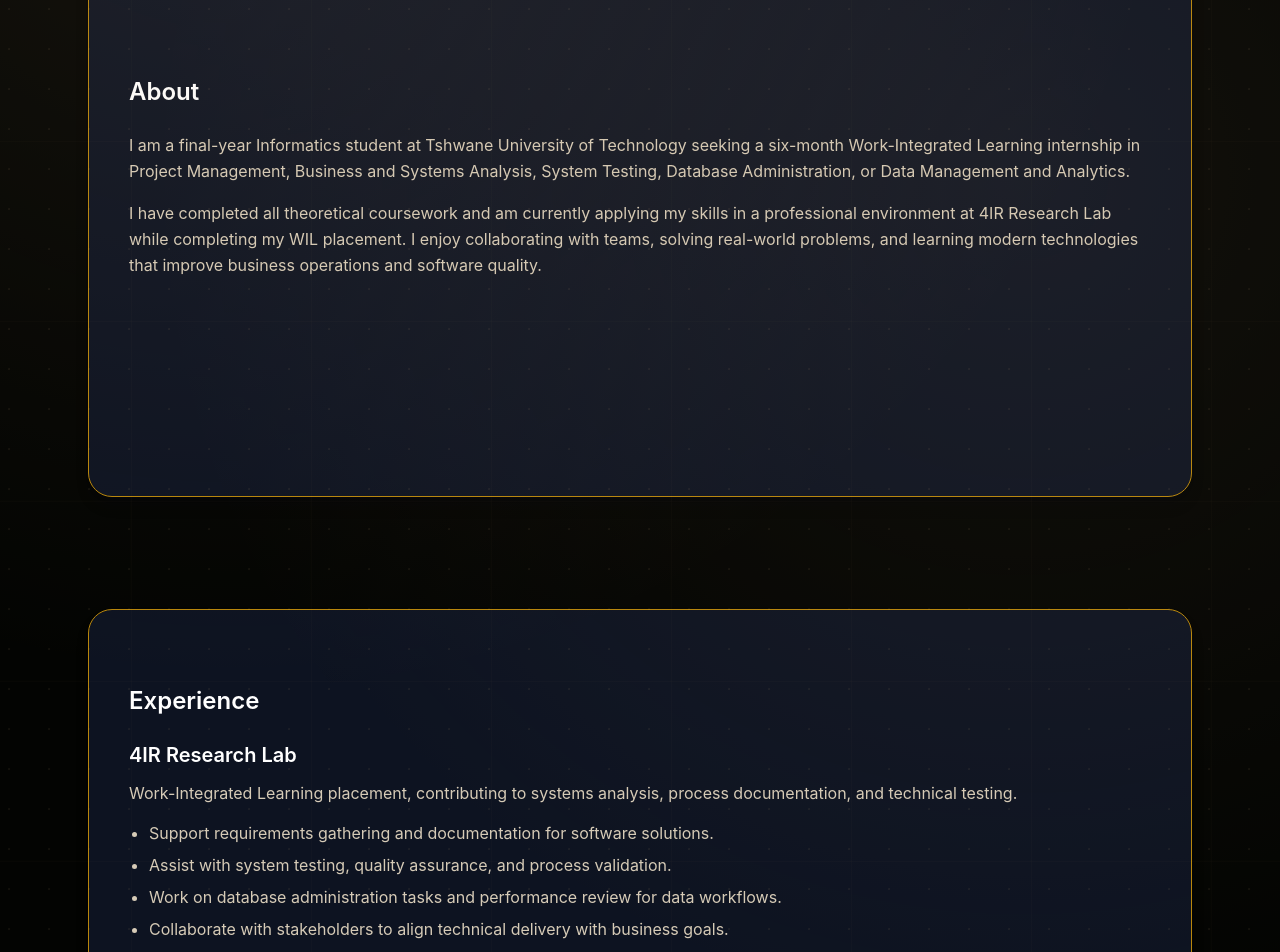
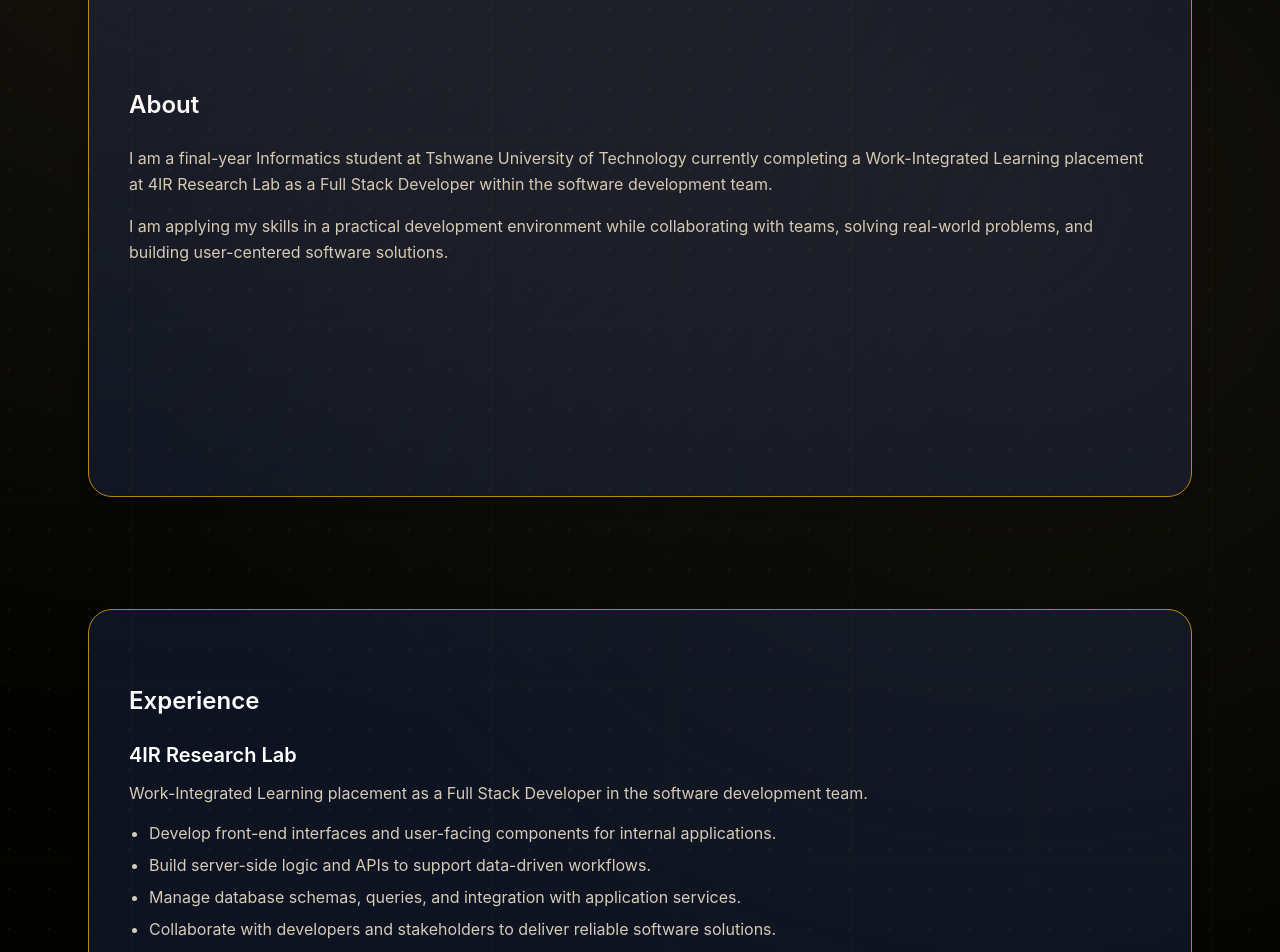
Before and after one commit to masango21/nicholas, a Next.js app: page / in a window 1280 px wide. Shown: the part 1160-2112 px from the top of the page. Built offline with nearby package versions, Linux system fonts and the light colour scheme.

Commit message:
Update about section and add Student Task Manager project

```diff
--- a/app/about/page.tsx
+++ b/app/about/page.tsx
@@ -4,11 +4,7 @@ export default function AboutPage() {
       <div className="mx-auto max-w-5xl px-6 py-24">
         <h1 className="text-4xl font-semibold text-amber-200">About</h1>
         <p className="mt-6 text-amber-200 leading-relaxed">
-          I am a final-year Informatics student at Tshwane University of Technology seeking a six-month Work-Integrated Learning internship in Project Management, Business and Systems Analysis, System Testing, Database Administration, or Data Management and Analytics.
-        </p>
-        <p className="mt-4 text-amber-200 leading-relaxed">
-          I have completed all theoretical coursework and am currently applying my skills in a professional environment at 4IR Research Lab while completing my WIL placement.
-          I enjoy collaborating with teams, solving real-world problems, and learning modern technologies that improve business operations and software quality.
+          I am a final-year Informatics student at Tshwane University of Technology gaining practical experience at the 4IR Research Lab as a Full Stack Developer. I work across front-end and back-end development — building user interfaces, designing and managing databases, developing server-side logic, and ensuring seamless integration between systems.
         </p>
         <div className="mt-12 grid gap-6 md:grid-cols-2">
           <section className="rounded-3xl border border-amber-800 bg-neutral-900/80 p-6">
@@ -17,7 +13,7 @@ export default function AboutPage() {
           </section>
           <section className="rounded-3xl border border-amber-800 bg-neutral-900/80 p-6">
             <h2 className="text-2xl font-semibold text-amber-100">Experience</h2>
-            <p className="mt-3 text-amber-200">Currently working at 4IR Research Lab as part of my Work-Integrated Learning placement, supporting systems analysis, project documentation, and technical testing activities.</p>
+            <p className="mt-3 text-amber-200">Currently working at 4IR Research Lab as a Full Stack Developer, contributing to front-end and back-end development, database administration, server-side logic, and systems integration for innovative research solutions.</p>
           </section>
         </div>
         <section className="mt-12 rounded-3xl border border-amber-800 bg-neutral-900/80 p-6">
--- a/app/page.tsx
+++ b/app/page.tsx
@@ -35,11 +35,10 @@ export default function Home() {
       <div className="mx-auto max-w-6xl space-y-28 px-6 py-16 scroll-smooth snap-y snap-mandatory">
         <Section title="About" id="about">
           <p className="text-amber-200 leading-relaxed">
-            I am a final-year Informatics student at Tshwane University of Technology seeking a six-month Work-Integrated Learning internship in Project Management, Business and Systems Analysis, System Testing, Database Administration, or Data Management and Analytics.
+            I am a final-year Informatics student at Tshwane University of Technology currently completing a Work-Integrated Learning placement at 4IR Research Lab as a Full Stack Developer within the software development team.
           </p>
           <p className="mt-4 text-amber-200 leading-relaxed">
-            I have completed all theoretical coursework and am currently applying my skills in a professional environment at 4IR Research Lab while completing my WIL placement.
-            I enjoy collaborating with teams, solving real-world problems, and learning modern technologies that improve business operations and software quality.
+            I am applying my skills in a practical development environment while collaborating with teams, solving real-world problems, and building user-centered software solutions.
           </p>
         </Section>
 
@@ -47,12 +46,12 @@ export default function Home() {
           <div className="space-y-8">
             <div>
               <h3 className="text-xl font-semibold text-amber-100">4IR Research Lab</h3>
-              <p className="mt-3 text-amber-200">Work-Integrated Learning placement, contributing to systems analysis, process documentation, and technical testing.</p>
+              <p className="mt-3 text-amber-200">Work-Integrated Learning placement as a Full Stack Developer in the software development team.</p>
               <ul className="mt-4 list-disc space-y-2 pl-5 text-amber-200">
-                <li>Support requirements gathering and documentation for software solutions.</li>
-                <li>Assist with system testing, quality assurance, and process validation.</li>
-                <li>Work on database administration tasks and performance review for data workflows.</li>
-                <li>Collaborate with stakeholders to align technical delivery with business goals.</li>
+                <li>Develop front-end interfaces and user-facing components for internal applications.</li>
+                <li>Build server-side logic and APIs to support data-driven workflows.</li>
+                <li>Manage database schemas, queries, and integration with application services.</li>
+                <li>Collaborate with developers and stakeholders to deliver reliable software solutions.</li>
               </ul>
             </div>
             <div>
@@ -120,6 +119,19 @@ export default function Home() {
               ))}
             </div>
           </div>
+
+          <div className="mt-8">
+            <h3 className="text-xl font-semibold text-amber-100">Student Task Manager</h3>
+            <p className="mt-3 text-amber-200">A task and project management web app designed to help students organise assignments, deadlines, and personal workflows.</p>
+            <a
+              href="https://student-task-manager-phs6.vercel.app/"
+              target="_blank"
+              rel="noreferrer"
+              className="mt-4 inline-flex rounded-full bg-amber-500 px-5 py-2.5 font-semibold text-slate-950 transition hover:bg-amber-400"
+            >
+              View project
+            </a>
+          </div>
         </Section>
 
         <Section title="Education" id="education">
--- a/app/projects/page.tsx
+++ b/app/projects/page.tsx
@@ -57,6 +57,7 @@ export default function ProjectsPage() {
           </ul>
         </section>
 
+<<<<<<< HEAD
         <section className="mt-12">
           <h2 className="text-2xl font-semibold text-amber-100">Deployed GitHub Repositories</h2>
           <div className="mt-6 grid gap-6 md:grid-cols-2">
@@ -71,6 +72,21 @@ export default function ProjectsPage() {
             ))}
           </div>
         </section>
+
+        <section className="mt-8 rounded-3xl border border-amber-800 bg-neutral-900/80 p-6">
+          <h2 className="text-2xl font-semibold text-amber-100">Student Task Manager</h2>
+          <p className="mt-3 text-amber-200">
+            A task and project management web app designed to help students organise assignments, deadlines, and personal workflows.
+          </p>
+          <a
+            href="https://student-task-manager-phs6.vercel.app/"
+            target="_blank"
+            rel="noreferrer"
+            className="mt-4 inline-flex rounded-full bg-amber-500 px-5 py-2.5 font-semibold text-slate-950 transition hover:bg-amber-400"
+          >
+            View project
+          </a>
+        </section>
       </div>
     </main>
   )
--- a/app/resume/page.tsx
+++ b/app/resume/page.tsx
@@ -11,8 +11,9 @@ export default function ResumePage() {
           <h2 className="text-2xl font-semibold text-amber-100">CV Details</h2>
           <ul className="mt-4 list-disc space-y-2 pl-5 text-amber-200">
             <li>Final-year Informatics student at Tshwane University of Technology</li>
-            <li>Seeking a six-month Work-Integrated Learning internship in project management, business and systems analysis, system testing, database administration, or data management and analytics</li>
-            <li>Completed all theoretical modules and currently working at 4IR Research Lab</li>
+            <li>Currently gaining practical experience at 4IR Research Lab as a Full Stack Developer working across front-end and back-end systems</li>
+            <li>Specialize in Project Management, Business and Systems Analysis, System Testing, Database Administration, and Data Management and Analytics</li>
+            <li>Completed all theoretical modules and eager to apply my knowledge in real-world projects</li>
             <li>Final year project: AquaFix digital municipal water reporting system</li>
           </ul>
           <a
```
